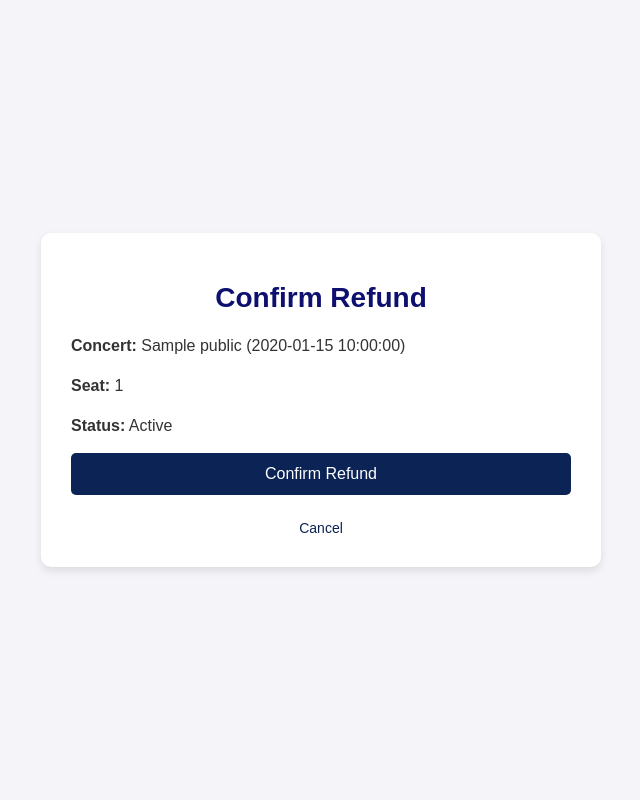
After one commit to awesomePei/113-1-DB-final-project, a Flask app: page /refund_ticket/1 in a window 1280 px wide. The commit adds this page. Shown: the whole page, without its empty margins (319-959 px from the left). Run offline with Flask 3, Linux system fonts and the light colour scheme; the visitor is signed in with stand-in values (Sample User, id 1); a database or web service that is not in the repository returns one stand-in record (values such as "Sample title"); some libraries are stand-ins or nearby versions.

Commit message:
refund okay

```diff
--- a/ticketvibe/app.py
+++ b/ticketvibe/app.py
@@ -165,7 +165,7 @@ def buy_ticket_seat():
         return redirect(url_for('buy_ticket_payment'))
 
     seats_query = '''
-    SELECT "seatID", price
+        SELECT "seatID", price
         FROM public."SEAT_PRICE" sp
         WHERE sp.concert_name = %s AND sp.concert_time = %s
         AND NOT EXISTS (
@@ -174,10 +174,12 @@ def buy_ticket_seat():
             WHERE t."seatID" = sp."seatID"
             AND t.concert_name = sp.concert_name
             AND t.concert_time = sp.concert_time
+            AND t.refund_status = False  -- 確保票券尚未退款
         )
-    '''
+        '''
 
     seats = execute_query(seats_query, (concert['name'], concert['time']), fetch_all=True)
+
     return render_template('buy_ticket_seat.html', seats=seats, concert=concert)
 
 #buy ticket 付款方式
@@ -284,6 +286,43 @@ def my_ticket():
     tickets = execute_query(query, (user_id,), fetch_all=True)
 
     return render_template('my_ticket.html', tickets=tickets)
+
+@app.route('/refund_ticket/<int:ticket_id>', methods=['GET', 'POST'])
+def refund_ticket(ticket_id):
+    # 確保用戶已登入
+    if 'user_id' not in session:
+        flash("You must be logged in to refund a ticket.", "danger")
+        return redirect(url_for('login'))
+
+    # 查詢票券資訊
+    user_id = session['user_id']
+    ticket_query = '''
+        SELECT * FROM public."TICKET"
+        WHERE "ticketID" = %s AND "userID" = %s AND refund_status = False
+    '''
+    ticket = execute_query(ticket_query, (ticket_id, user_id), fetch_one=True)
+
+    # 如果票券不存在或無法退款，返回錯誤
+    if not ticket:
+        flash("Invalid ticket or ticket cannot be refunded.", "danger")
+        return redirect(url_for('my_ticket'))
+
+    if request.method == 'POST':
+        # 執行退款
+        refund_query = '''
+            UPDATE public."TICKET"
+            SET refund_status = True
+            WHERE "ticketID" = %s
+        '''
+        try:
+            execute_query(refund_query, (ticket_id,))
+            flash("Ticket refunded successfully!", "success")
+        except Exception as e:
+            flash(f"Error refunding ticket: {e}", "danger")
+        return redirect(url_for('my_ticket'))
+
+    # 渲染退款確認頁面
+    return render_template('refund_ticket.html', ticket=ticket)
 
 
 #############################################################################################################
--- a/ticketvibe/db.py
+++ b/ticketvibe/db.py
@@ -3,7 +3,7 @@ from psycopg2.extras import RealDictCursor
 
 def get_connection():
     return psycopg2.connect(
-        dbname="",
+        dbname="ticketvibe",
         user="",
         password="",
         host="localhost",
--- /dev/null
+++ b/ticketvibe/templates/refund_ticket.html
@@ -0,0 +1,101 @@
+<!DOCTYPE html>
+<html lang="en">
+<head>
+    <meta charset="UTF-8">
+    <meta name="viewport" content="width=device-width, initial-scale=1.0">
+    <title>Confirm Refund</title>
+    <style>
+        /* General Page Styles */
+        body {
+            font-family: Arial, sans-serif;
+            background-color: #f4f4f9;
+            color: #333;
+            margin: 0;
+            padding: 0;
+            display: flex;
+            justify-content: center;
+            align-items: center;
+            height: 100vh;
+        }
+
+        .container {
+            background: white;
+            padding: 30px;
+            border-radius: 10px;
+            box-shadow: 0 4px 8px rgba(0, 0, 0, 0.1);
+            width: 100%;
+            max-width: 500px;
+            text-align: center;
+        }
+
+        h1 {
+            color: #0d106e;
+            font-size: 28px;
+            margin-bottom: 20px;
+        }
+
+        p {
+            font-size: 16px;
+            margin-bottom: 15px;
+            text-align: left;
+            line-height: 1.5;
+        }
+
+        p strong {
+            color: #333;
+        }
+
+        button {
+            width: 100%;
+            padding: 12px;
+            font-size: 16px;
+            background-color: #0b2355;
+            color: white;
+            border: none;
+            border-radius: 5px;
+            cursor: pointer;
+            transition: background-color 0.3s ease;
+            margin-bottom: 15px;
+        }
+
+        button:hover {
+            background-color: #0b2355;
+        }
+
+        .cancel-link {
+            display: inline-block;
+            font-size: 14px;
+            color: #0b2355;
+            text-decoration: none;
+            margin-top: 10px;
+        }
+
+        .cancel-link:hover {
+            color: #0b2355;
+        }
+
+        /* Mobile Responsiveness */
+        @media (max-width: 768px) {
+            .container {
+                padding: 20px;
+            }
+        }
+    </style>
+</head>
+<body>
+    <div class="container">
+        <h1>Confirm Refund</h1>
+        <p><strong>Concert:</strong> {{ ticket['concert_name'] }} ({{ ticket['concert_time'] }})</p>
+        <p><strong>Seat:</strong> {{ ticket['seatID'] }}</p>
+        <p><strong>Status:</strong> Active</p>
+
+        <!-- Refund Confirmation Button -->
+        <form method="POST">
+            <button type="submit">Confirm Refund</button>
+        </form>
+
+        <!-- Cancel Link -->
+        <a href="{{ url_for('my_ticket') }}" class="cancel-link">Cancel</a>
+    </div>
+</body>
+</html>
```
Also changed, not shown: ticketvibe/templates/my_ticket.html (+52 -14 lines).
